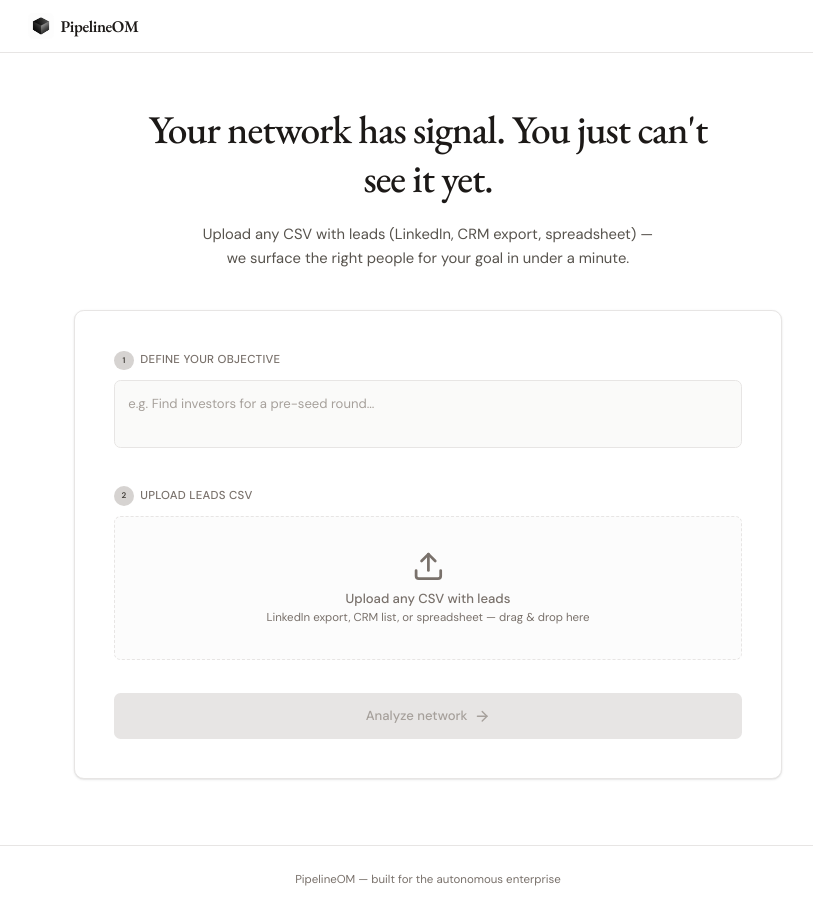
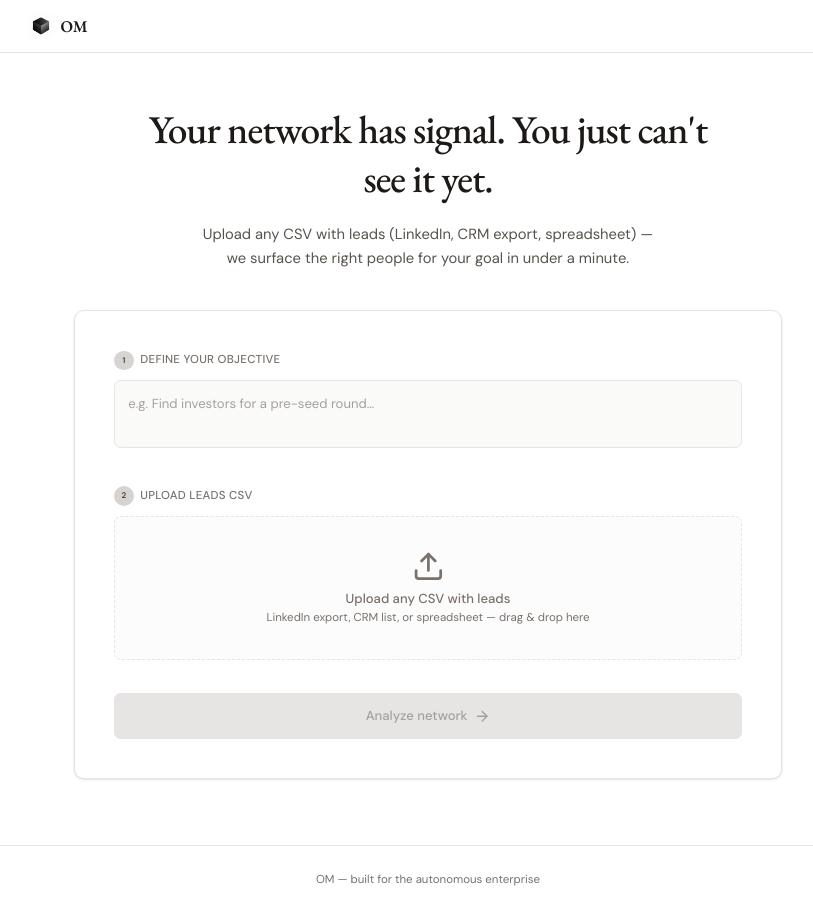
Before and after one commit to chriskirilov/pipelineom, a Next.js app in the folder frontend/: page / in a window 1280 px wide. Shown: the whole page, without its empty margins (212-1025 px from the left). Built offline with nearby package versions, Linux system fonts and the light colour scheme.

Commit message:
Rename PipelineOM to OM (nav, footer, metadata, API, email)
Co-authored-by: Cursor <cursoragent@cursor.com>

```diff
--- a/frontend/src/app/layout.tsx
+++ b/frontend/src/app/layout.tsx
@@ -13,18 +13,18 @@ const dmSans = DM_Sans({
 });
 
 export const metadata: Metadata = {
-  title: 'PipelineOM | Cursor for GTM',
+  title: 'OM | Cursor for GTM',
   description: 'The AI-native workspace to build, test, and deploy go-to-market campaigns at the speed of thought.',
   openGraph: {
-    title: 'PipelineOM | Cursor for GTM',
+    title: 'OM | Cursor for GTM',
     description: 'Score your network and uncover high-value targets instantly with our AI routing engine.',
     url: 'https://pipelineom.com',
-    siteName: 'PipelineOM',
+    siteName: 'OM',
     type: 'website',
   },
   twitter: {
     card: 'summary_large_image',
-    title: 'PipelineOM | Cursor for GTM',
+    title: 'OM | Cursor for GTM',
     description: 'The AI-native workspace to build, test, and deploy go-to-market campaigns at the speed of thought.',
   }
 }
--- a/frontend/src/app/page.tsx
+++ b/frontend/src/app/page.tsx
@@ -111,12 +111,12 @@ export default function Home() {
           <div className="flex items-center gap-2">
             <Image
               src="/logo.png"
-              alt="PipelineOM Logo"
+              alt="OM Logo"
               width={32}
               height={32}
               className="rounded-md"
             />
-            <span className="font-serif text-xl font-semibold tracking-tight text-stone-900">PipelineOM</span>
+            <span className="font-serif text-xl font-semibold tracking-tight text-stone-900">OM</span>
           </div>
         </div>
       </nav>
@@ -339,7 +339,7 @@ export default function Home() {
       {/* Footer */}
       <footer className="border-t border-[#e7e5e4] bg-white py-8">
         <div className="max-w-5xl mx-auto px-6 text-center text-sm text-stone-500">
-          <p>PipelineOM — built for the autonomous enterprise</p>
+          <p>OM — built for the autonomous enterprise</p>
         </div>
       </footer>
     </main>
--- a/frontend/src/config/site.ts
+++ b/frontend/src/config/site.ts
@@ -1,5 +1,5 @@
 export const siteConfig = {
-  name: "PipelineOM",
+  name: "OM",
   description: "Turn your LinkedIn network into revenue.",
 
   hero: {
```
Also changed, not shown: 1 other file (tests, documents, lock files or other folders).
